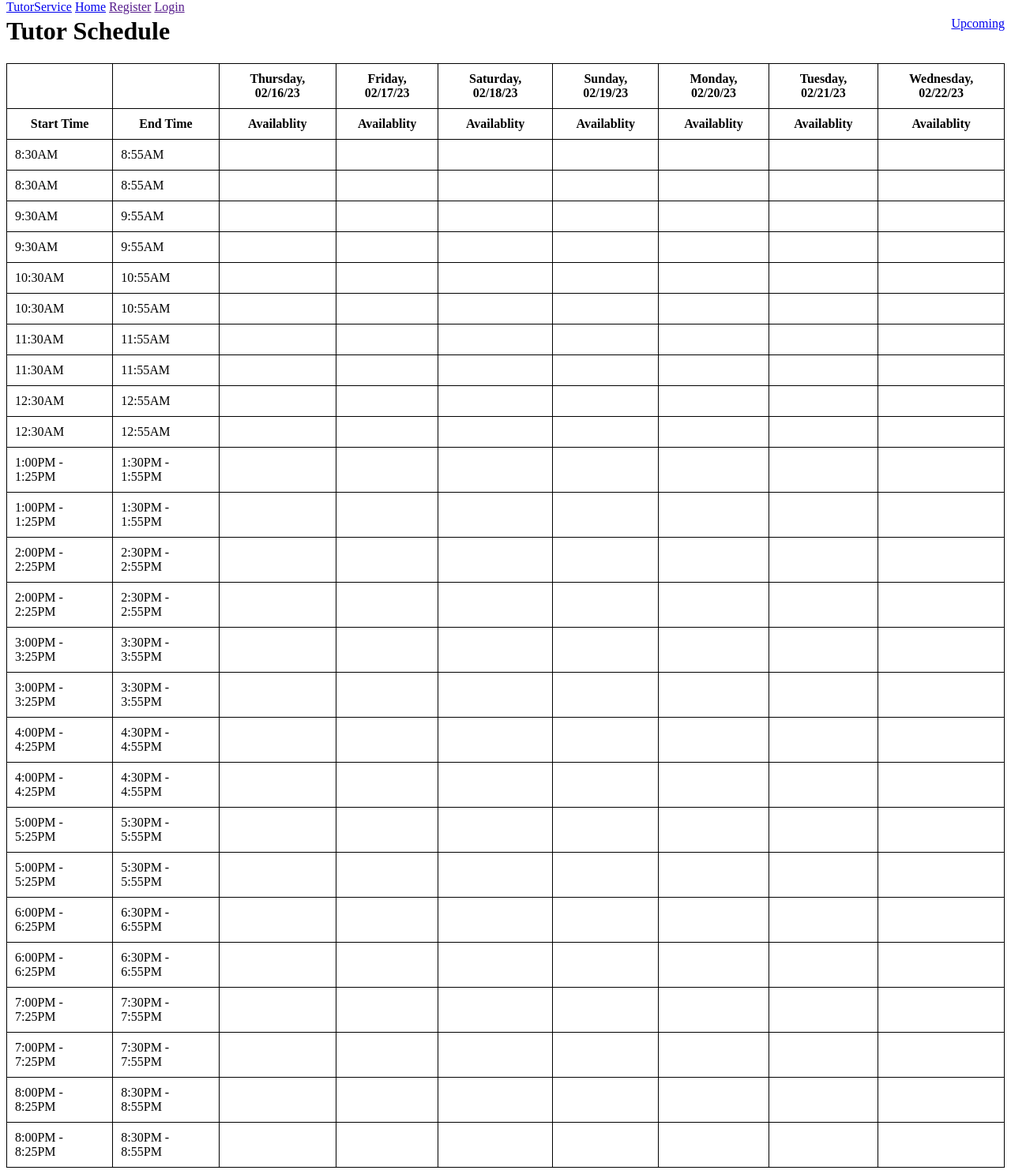
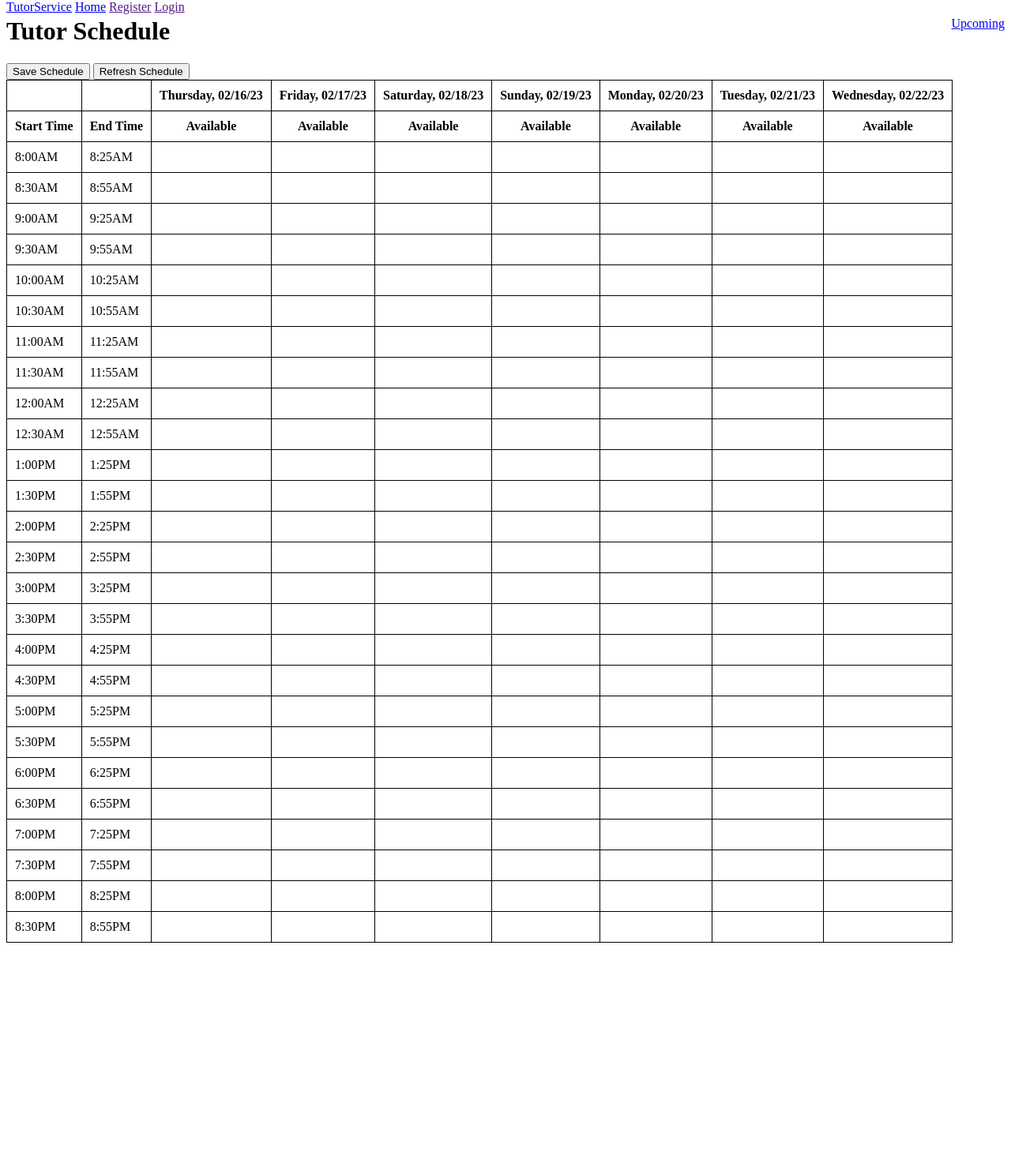
Before and after one commit to michael-marron/CS_School, a Flask app: page /tutorPage in a window 1280 px wide. Shown: the whole page at 79% size. After the commit the page ends 1194 px from the top, so only its background shows below. Run offline with Flask 2, Linux system fonts and the light colour scheme.

Commit message:
fixed time printing issue and currently working on buttons to save/refresh schedule

```diff
--- a/tutor_service/helper_functions.py
+++ b/tutor_service/helper_functions.py
@@ -13,7 +13,6 @@ def get_time_list(start, end):
 
         for count in range(2):
             if x <= 12:
-                print("HERE in x<=12", " x = ", x)
                 val = x
                 if count == 0:
                     start_time = f"{val}:00AM"
@@ -25,17 +24,20 @@ def get_time_list(start, end):
 
             else:
                 val = x - 12
-                start_time = f"{val}:00PM - {val}:25PM"
-                end_time = f"{val}:30PM - {val}:55PM"
+                if count == 0:
+                    start_time = f"{val}:00PM"
+                    end_time = f"{val}:25PM"
+
+                else:
+                    start_time = f"{val}:30PM"
+                    end_time = f"{val}:55PM"
+
             start_end_time.clear()
             start_end_time.append(start_time)
             start_end_time.append(end_time)
-            print("START-END: ", start_end_time)
-            list_times.append(start_end_time)
-            print("LIST: ", list_times)
+            list_times.append(start_end_time[:])
 
 
-    print("PRINTING LIST: ",list_times, "\n")
     return list_times
 
 
--- a/tutor_service/templates/tutorPage.html
+++ b/tutor_service/templates/tutorPage.html
@@ -21,6 +21,7 @@ Tutor Page
     border: 1px solid black;
     border-collapse: collapse;
     align-content: center;
+    background-color: white;
   }
 
   td, th {
@@ -30,7 +31,11 @@ Tutor Page
 
 <div>
   <h1>Tutor Schedule</h1>
-  <table>
+  <button type="button">Save Schedule</button>
+  <button onclick="refreshBackground()">Refresh Schedule</button>
+
+
+  <table id ="schedule">
     <thead>
     <tr>
       <!--
@@ -51,7 +56,7 @@ Tutor Page
 
       {% for day in weekdays %}
 
-      <th scope="col">Availablity</th>
+      <th scope="col">Available</th>
 
       {% endfor %}
     </tr>
@@ -84,6 +89,15 @@ Tutor Page
     else
       el.style.backgroundColor = el.parentNode.style.backgroundColor;
   }
+
+  function refreshBackground() {
+    el = event.target //event.srcElement
+    var s = document.getElementById("schedule");
+    s.style.backgroundColor = "blue";
+
+    // el.table.td.backgroundColor = white;
+
+  }
 </script>
 
 {% endblock %}
```
